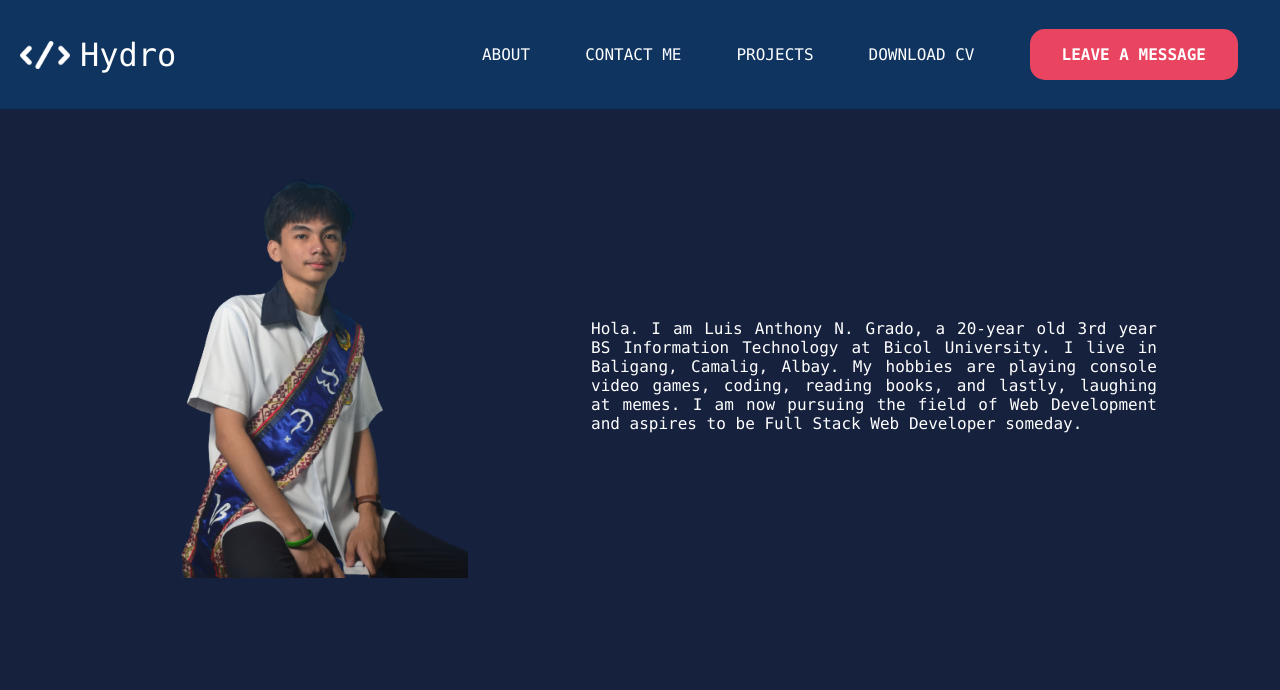
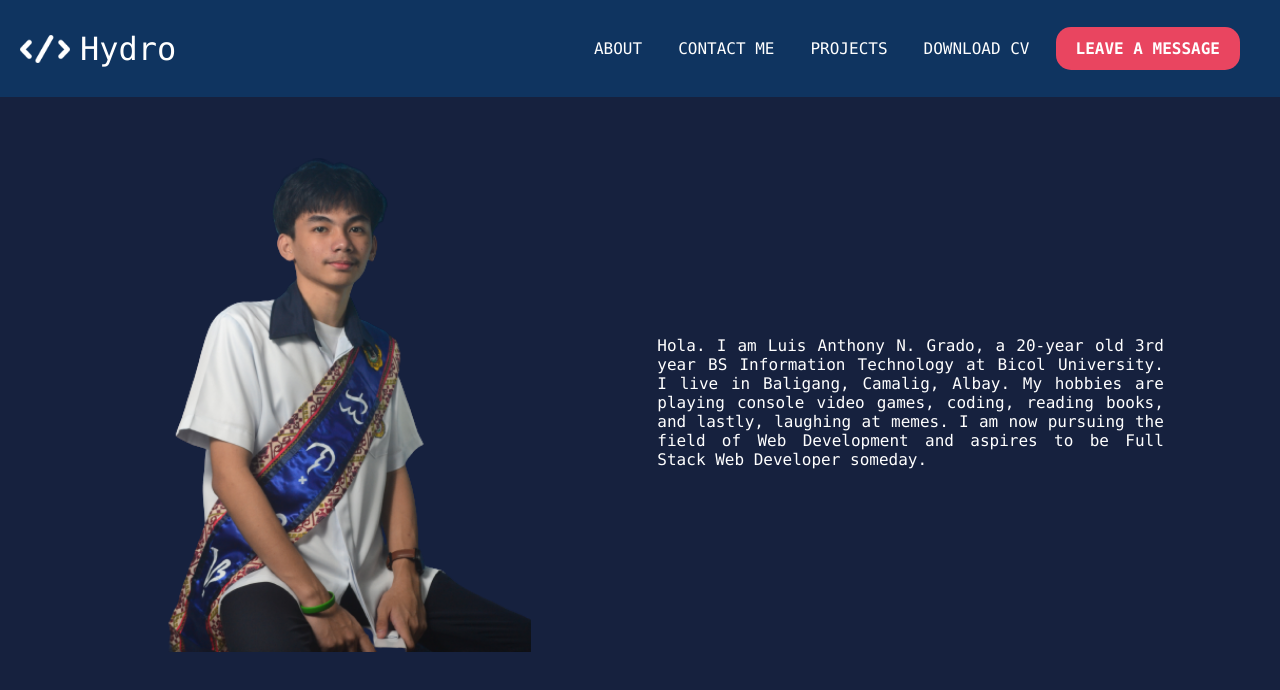
Before and after one commit to hydro404/hydro404.github.io, a plain HTML site: page projects/portfolio/index.html in a window 1280 px wide. Drawn offline with nearby package versions, Linux system fonts and the light colour scheme.

Commit message:
Responsive flex on mobile

```diff
--- a/projects/portfolio/index.html
+++ b/projects/portfolio/index.html
@@ -13,14 +13,15 @@
         <nav class="navbar">
         <!-- LOGO -->
         <div class="logo">
-            <img src="./img/code2.png"><a href="./index.html" style="margin-left: 10px; color: white;">Hydro</a>
+            <img src="./img/code2.png">
+            <a href="./index.html" style="margin-left: 10px; color: white;">Hydro</a>
         </div>
         <!-- NAVIGATION MENU -->
 
         <ul style="margin-right: 15px;">
           <!-- USING CHECKBOX HACK -->
             <li class="pad">
-                <a class="nav_items" href="#">ABOUT</a>
+                <a class="nav_items" href="./about.html">ABOUT</a>
             </li>
             <li class="pad">
                 <a class="nav_items" href="#">CONTACT ME</a>
@@ -40,7 +41,7 @@
             </li>
 
             <li class="pad" style="transform: none;">
-                <a  target="_blank" class="nav_items button" style="margin-left: 45px;" role="button" href="https://gradooo.sayout.net/"><b>LEAVE A MESSAGE</b></a>
+                <a  target="_blank" class="nav_items button" style="margin-left: 20px;" role="button" href="https://gradooo.sayout.net/"><b>LEAVE A MESSAGE</b></a>
             </li>
         </ul>
 
@@ -49,10 +50,11 @@
             <div class="bar2"></div>
             <div class="bar3"></div>
             <ul class="mobil-menu">
-                <li class="pad"><a href="#" style="color:white;">ABOUT</a></li>
+                <li class="pad"><a href="./about.html" style="color:white;">ABOUT</a></li>
                 <li class="pad"><a href="#" style="color:white;">CONTACT ME</a></li>
                 <li class="pad"><a href="#" style="color:white;">PROJECTS</a></li>
                 <li class="pad"><a href="./Grado_CV.pdf" style="color:white;" download="grado_cv.pdf">DOWNLOAD CV</a></li>
+                <li class="pad"><a href="#" style="color:white;">LEAVE A MESSAGE</a></li>
             </ul>
           </div>
 
@@ -64,6 +66,7 @@
         menu.classList.toggle('open');
     }
     </script>
+    <main>
         <div>
             <div class="container">
 
@@ -72,7 +75,7 @@
                     <div class="column" style="align-items: center;">
                         <img class="lowespic" src="img/lowes.png">
                     </div>
-		    <div class="column" style="align-items: center; margin:auto;">
+                    <div class="column" style="align-items: center; margin:auto; padding: 20px;">
                         <p class="home_text">
 
                         Hola. I am Luis Anthony N. Grado, a 20-year old 3rd year BS Information Technology at Bicol University.
@@ -88,5 +91,6 @@
 
                 </div>
         </div>
+    </main>
 </body>
 </html>
--- a/projects/portfolio/styles.css
+++ b/projects/portfolio/styles.css
@@ -1,11 +1,8 @@
 .container {
-    width: 90%;
-    height: auto;
-    display: flex;
-    min-height: 10vh;
+    width: 100%;
+    height: 100%;
     align-items: center;
     flex-direction: column;
-    margin: 10px;
 }
 
 * {
@@ -61,11 +58,11 @@ body {
 
   .nav_items {
     color: white;
-    margin-left: 45px;
+    margin-left: 30px;
   }
 
   .pad{
-    padding: 5px;
+    padding: 3px;
     margin-left: 0px;
   }
 
@@ -109,6 +106,7 @@ body {
     justify-content: flex-start;
     margin-right: 10px;
     transition: all 1.5s ease;
+    border-radius: 10px;
   }
 
   .mobil-menu {
@@ -135,13 +133,6 @@ body {
     color: black;
   }
 
-  .lowespic{
-    width: 60%;
-    height: 100%;
-    display: block;
-    margin-left: auto;
-    margin-right: auto;
-  }
 
   .home_text{
     text-align: justify;
@@ -176,8 +167,34 @@ body {
     }
 
     .lowespic{
-      width: 150px;
-      height: 100%;
+      width: 300px;
+      height: 350px;
+      display: block;
+      margin-left: auto;
+      margin-right: auto;
+    }
+
+    .row{
+      flex-wrap:wrap;
+    }
+
+
+  }
+
+
+
+  @media only screen and (width > 768px) {
+
+    .home_text{
+      text-align: justify;
+      color:white;
+      width: 85%;
+      padding: 5px;
+    }
+
+    .lowespic{
+      width: 430px;
+      height: 500px;
       display: block;
       margin-left: auto;
       margin-right: auto;
@@ -221,7 +238,7 @@ body {
     background-color: #E94560; /* Green */
     border: none;
     color: white;
-    padding: 16px 32px;
+    padding: 12px 20px;
     text-align: center;
     text-decoration: none;
     display: inline-block;
@@ -239,7 +256,7 @@ body {
   }
 
   .row {
-	  display: flex;
+	  display:flex;
     width:100%;
     height: 100%;
     margin-top: 50px;
@@ -247,5 +264,5 @@ body {
 	}
 	.column {
 	  padding: 5px;
-    width: 80%;
+    width: 100%;
 	}
```
Lines whose indentation alone changed are shown as unchanged.
